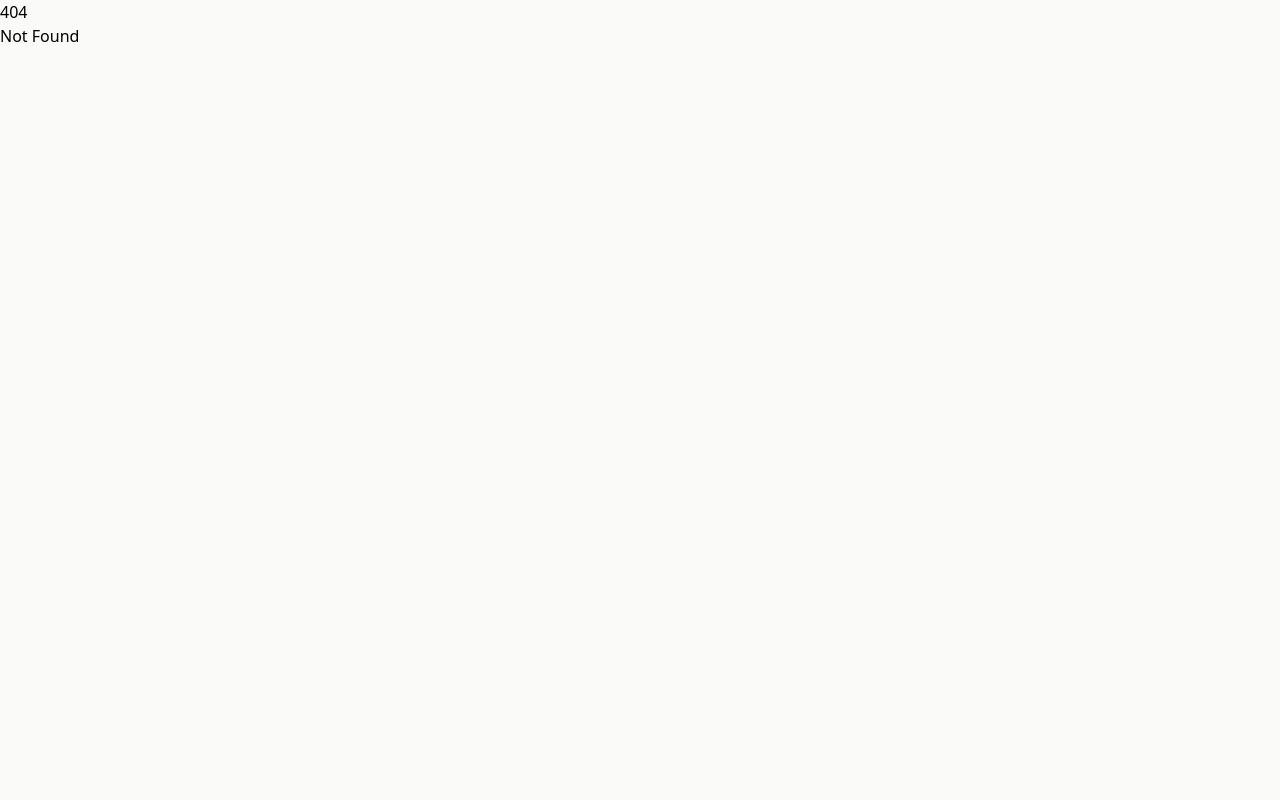
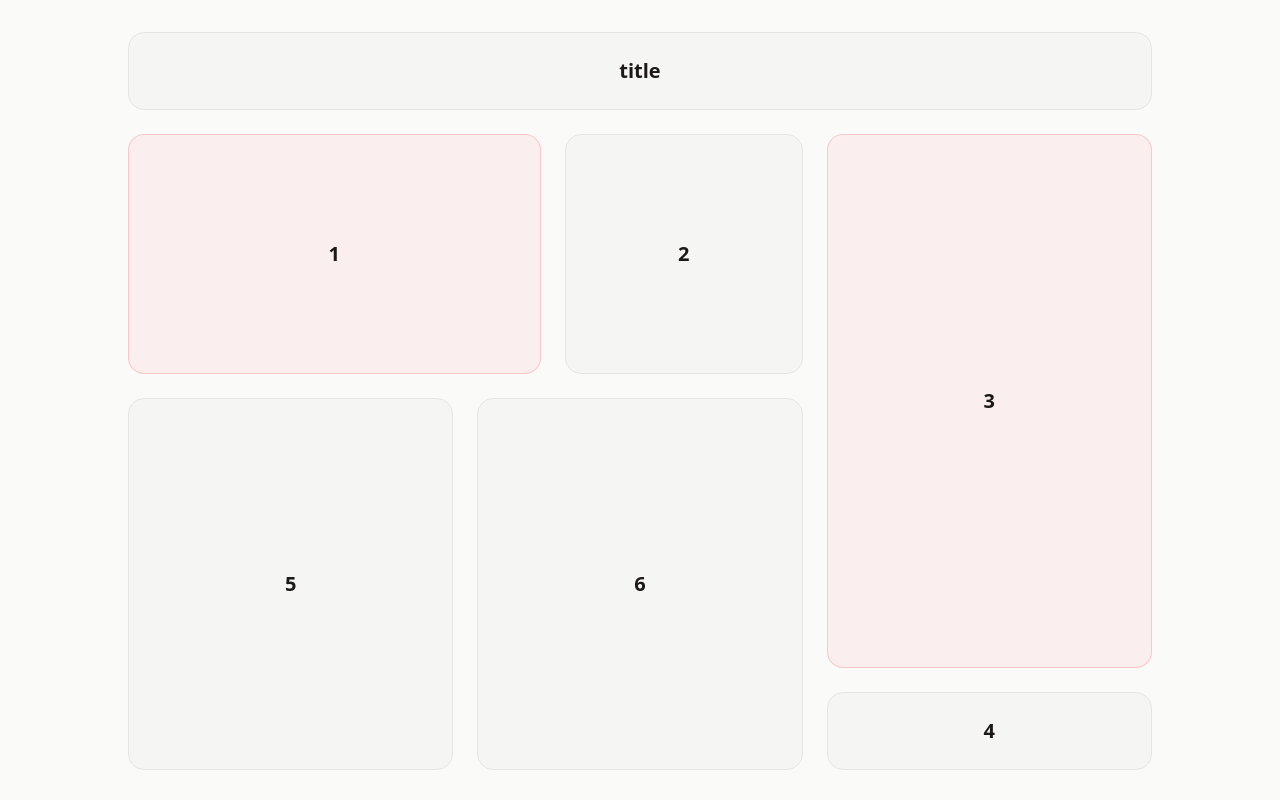
Before and after one commit to flo-bit/ui-kit, a SvelteKit app: page /sections/bento in a window 1280 px wide. Before the commit this address had no page. Built offline with nearby package versions, Linux system fonts and the light colour scheme.

Commit message:
bento initial setup

```diff
--- /dev/null
+++ b/src/lib/sections/bento/Bento.svelte
@@ -0,0 +1,71 @@
+<script lang="ts">
+	import ScrollArea from '$lib/components/scroll-area/ScrollArea.svelte';
+	import { cn } from '$lib/utils';
+
+	let background = 'bg-base-100 dark:bg-base-900 border border-base-200 dark:border-base-800';
+	let accentBackground =
+		'bg-accent-500/5 dark:bg-accent-500/5 border border-accent-500/20 dark:border-accent-500/20';
+</script>
+
+{#snippet Card({ title, class: className }: { title: string; class?: string })}
+	<div
+		class={cn(
+			'flex h-full min-h-24 w-full items-center justify-center text-xl font-bold',
+			className
+		)}
+	>
+		{title}
+	</div>
+{/snippet}
+
+<ScrollArea type="scroll" class="h-[100dvh] w-screen">
+	<div class="flex min-h-screen items-center justify-center p-8">
+		<div class="h-full w-full max-w-5xl text-base-900 dark:text-base-50">
+			<div
+				class={[
+					'mb-6 flex w-full items-start justify-between rounded-2xl p-6 md:items-center',
+					background
+				]}
+			>
+				{@render Card({ title: 'title', class: 'min-h-4' })}
+			</div>
+			<div class="grid h-full w-full grid-cols-1 gap-6 md:grid-cols-12 md:grid-rows-5">
+				<div
+					class={[
+						'order-1 col-span-1 row-span-2 flex w-full flex-col items-start justify-between rounded-2xl p-6 md:col-span-5',
+						accentBackground
+					]}
+				>
+					{@render Card({ title: '1' })}
+				</div>
+				<div
+					class={[
+						'order-6 col-span-1 row-span-2 min-h-60 overflow-hidden rounded-2xl p-6 md:order-2 md:col-span-3',
+						background
+					]}
+				>
+					{@render Card({ title: '2' })}
+				</div>
+
+				<div
+					class="order-2 col-span-1 row-span-5 flex w-full flex-col gap-6 md:order-3 md:col-span-4"
+				>
+					<div class={['grow rounded-2xl p-6', accentBackground]}>
+						{@render Card({ title: '3' })}
+					</div>
+
+					<div class={['flex flex-col items-start justify-end gap-4 rounded-2xl p-6', background]}>
+						{@render Card({ title: '4', class: 'min-h-0' })}
+					</div>
+				</div>
+
+				<div class={['order-5 col-span-1 row-span-3 rounded-2xl p-6 md:col-span-4', background]}>
+					{@render Card({ title: '5' })}
+				</div>
+				<div class={['order-6 col-span-1 row-span-3 rounded-2xl p-6 md:col-span-4', background]}>
+					{@render Card({ title: '6' })}
+				</div>
+			</div>
+		</div>
+	</div>
+</ScrollArea>
--- a/src/routes/+page.svelte
+++ b/src/routes/+page.svelte
@@ -50,7 +50,7 @@
 </script>
 
 <ScrollArea type="scroll" class="h-[100dvh] w-screen">
-	<div class="flex items-center justify-center p-8">
+	<div class="flex min-h-screen items-center justify-center p-8">
 		<div class="h-full w-full max-w-6xl text-black dark:text-white">
 			<div
 				class={[
--- a/src/routes/Bento.svelte
+++ /dev/null
@@ -1,59 +0,0 @@
-<script>
-	import { ThemeToggle } from '$lib/components/theme-toggle';
-
-	let background = 'bg-base-100 dark:bg-base-900 border border-base-200 dark:border-base-800';
-</script>
-
-<div class="flex h-screen w-screen items-center justify-center p-4">
-	<div
-		class="flex h-full w-full max-w-6xl flex-col items-center justify-center rounded-xl p-4 text-black dark:text-white"
-	>
-		<div
-			class={[
-				'mb-6 flex w-full max-w-6xl items-center justify-between rounded-2xl p-6',
-				background
-			]}
-		>
-			<div class="font-display text-xl font-bold uppercase">hello there</div>
-
-			<ThemeToggle />
-		</div>
-		<div
-			class="grid h-full w-full max-w-6xl grid-cols-1 gap-6 md:grid-cols-12 md:grid-rows-5 lg:max-h-[calc(100vh-150px)]"
-		>
-			<div
-				class={[
-					'order-1 col-span-1 row-span-2 w-full rounded-2xl p-6 text-5xl font-bold md:col-span-5',
-					background
-				]}
-			></div>
-			<div
-				class={[
-					'order-2 col-span-1 row-span-2 overflow-hidden rounded-2xl p-6 text-5xl font-bold md:col-span-3',
-					background
-				]}
-			></div>
-
-			<div
-				class="order-last col-span-1 row-span-5 flex w-full flex-col gap-6 text-5xl font-bold md:order-3 md:col-span-4"
-			>
-				<div class={['grow rounded-2xl p-6 text-5xl font-bold', background]}></div>
-
-				<div class={['rounded-2xl p-6 text-5xl font-bold', background]}></div>
-			</div>
-
-			<div
-				class={[
-					'order-5 col-span-1 row-span-3 rounded-2xl p-6 text-5xl font-bold md:col-span-4',
-					background
-				]}
-			></div>
-			<div
-				class={[
-					'order-6 col-span-1 row-span-3 rounded-2xl p-6 text-5xl font-bold md:col-span-4',
-					background
-				]}
-			></div>
-		</div>
-	</div>
-</div>
--- /dev/null
+++ b/src/routes/sections/bento/+page.svelte
@@ -0,0 +1,5 @@
+<script>
+	import Bento from '$lib/sections/bento/Bento.svelte';
+</script>
+
+<Bento />
```
Also changed, not shown: src/routes/sections/+page.svelte (added).
